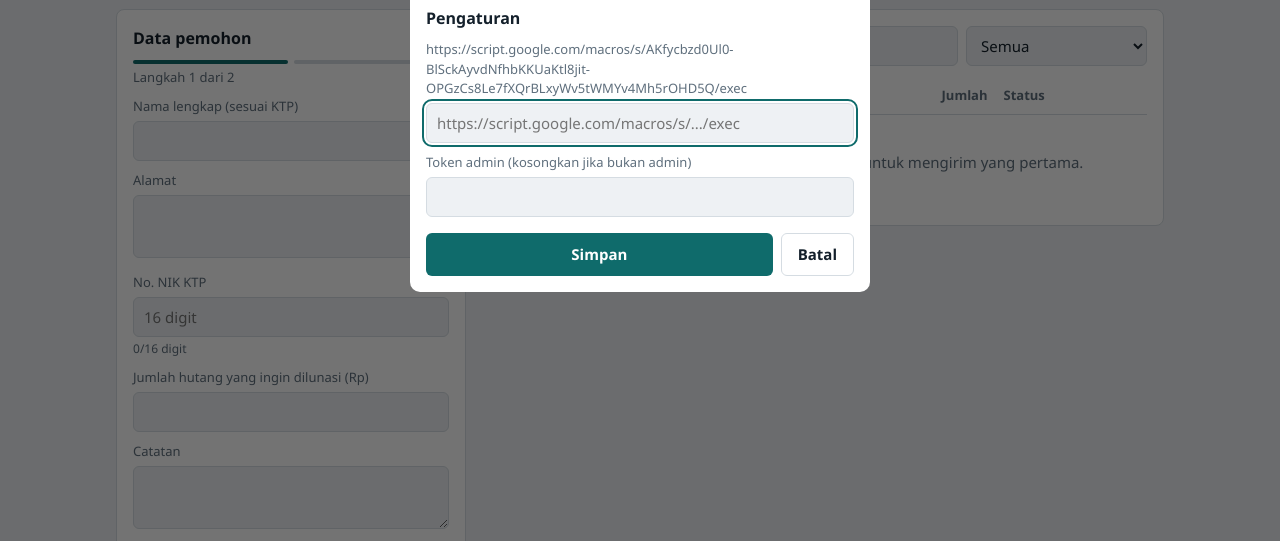
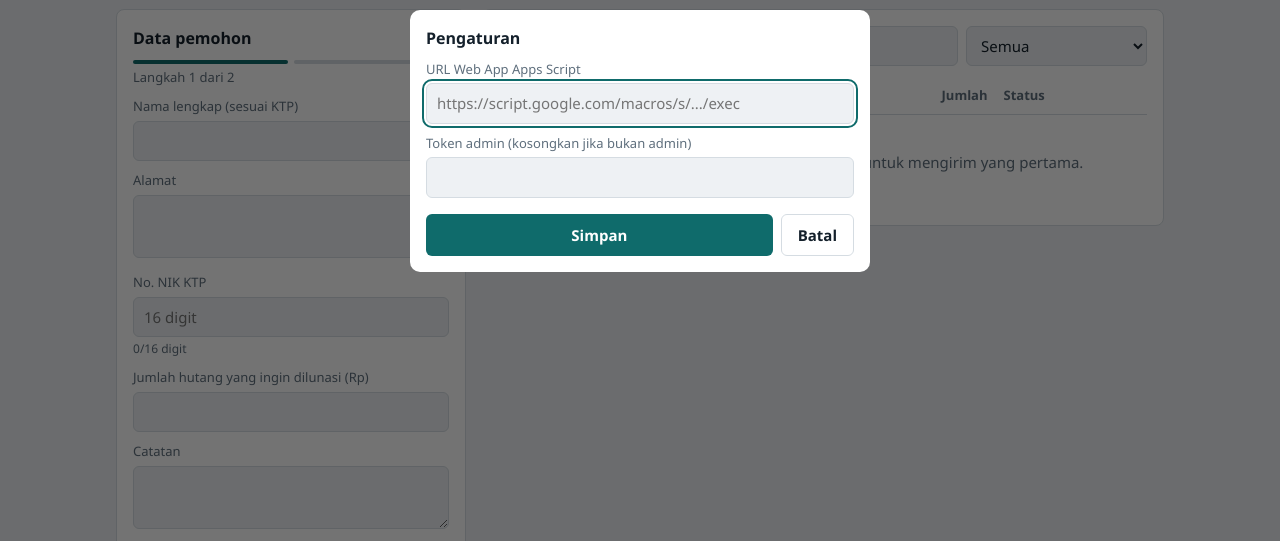
Before and after one commit to aghnia-insani/aghnia-insani.github.io, a plain HTML site: page index.html in a window 1280 px wide. Both pictures are taken after a click on the button "Pengaturan". Shown: the part 259-800 px from the top of the page. Drawn offline with Linux system fonts and the light colour scheme.

Commit message:
Update index.html

```diff
--- a/index.html
+++ b/index.html
@@ -214,7 +214,7 @@ dialog img.big{max-width:100%;max-height:78vh;display:block;margin:0 auto}
 
 <dialog id="dlgSet"><div class="inner" style="width:min(88vw,460px)">
   <h2>Pengaturan</h2>
-  <label for="sUrl">https://script.google.com/macros/s/AKfycbzd0Ul0-BlSckAyvdNfhbKKUaKtl8jit-OPGzCs8Le7fXQrBLxyWv5tWMYv4Mh5rOHD5Q/exec</label>
+  <label for="sUrl">URL Web App Apps Script</label>
   <input id="sUrl" placeholder="https://script.google.com/macros/s/.../exec">
   <label for="sToken">Token admin (kosongkan jika bukan admin)</label>
   <input id="sToken" type="password">
```
